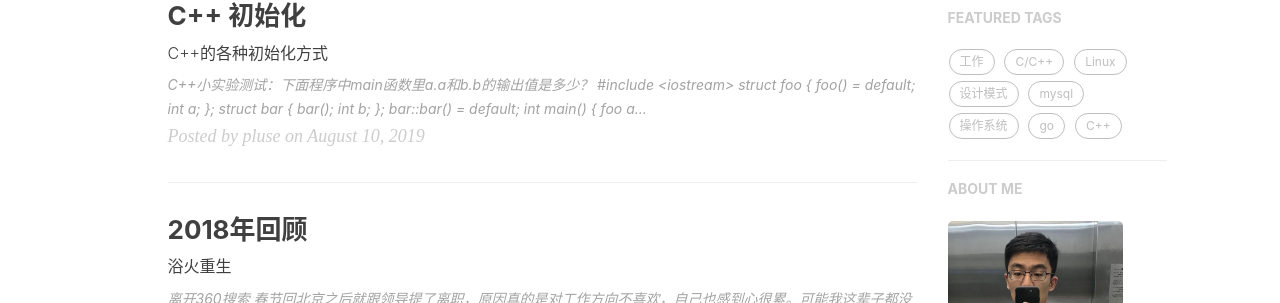
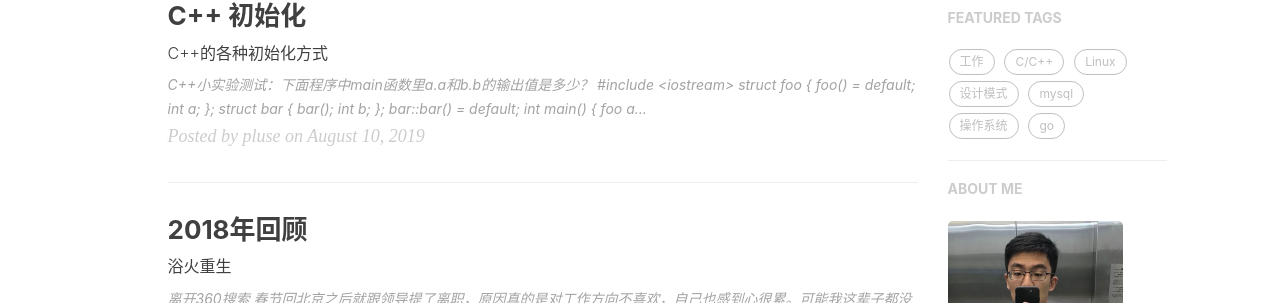
Before and after one commit to Stephan14/Stephan14.github.io, a Jekyll site: the page built from index.html, in a window 1280 px wide and 900 px high, scrolled down 327 px. Shown: the part 142-445 px from the top of the window. Built offline with Jekyll 4.4.1, drawn with Linux system fonts in a browser that asks for light colours; nearby versions of some CDN libraries; the list of posts is cut into pages by our own code; comment, search, counter and statistics services are not loaded.

Commit message:
modify tag

````diff
--- a/_posts/2019-01-01-c++-right-value-left-value.markdown
+++ b/_posts/2019-01-01-c++-right-value-left-value.markdown
@@ -6,7 +6,7 @@ date:       2019-01-01 14:32:30
 author:     "邹盛富"
 header-img: "img/a657bccde524f45e21195d584d4849a5_hd.jpg"
 tags:
-    - C++
+    - C/C++
 ---
 
 ## 问题与现状
--- a/_posts/2019-08-10-various-initialization-methods-for-C++.markdown
+++ b/_posts/2019-08-10-various-initialization-methods-for-C++.markdown
@@ -6,7 +6,7 @@ date:       2019-08-10 17:24:30
 author:     "pluse"
 header-img: "img/person-498197_1920.jpg"
 tags:
-    - C++
+    - C/C++
 ---
 C++小实验测试：下面程序中main函数里a.a和b.b的输出值是多少？
 ```
````
